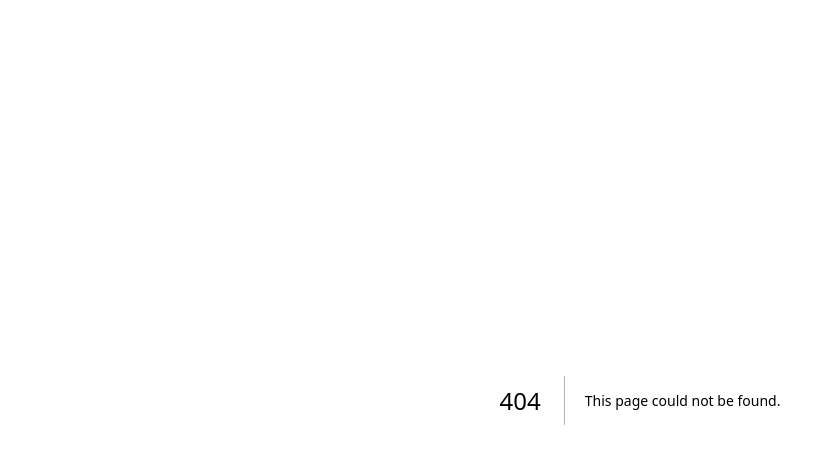
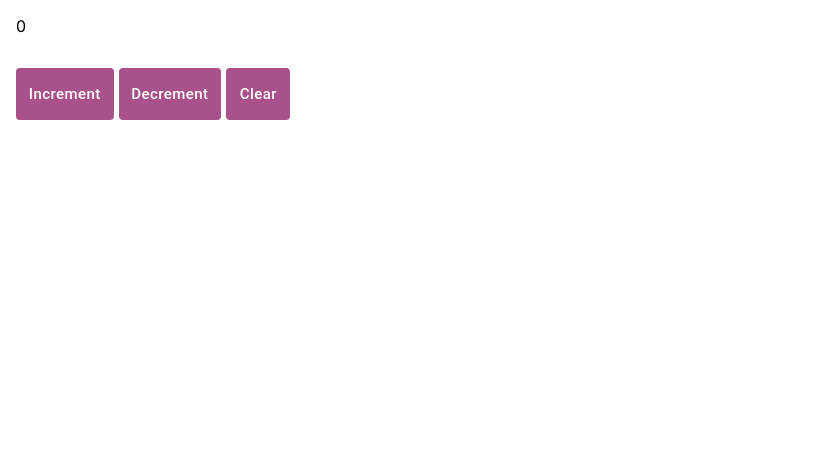
Before and after one commit to EmekaKezie/the-africa-vision, a Next.js app: page /donate/1/action in a window 1280 px wide. Before the commit this address had no page. Shown: the top 464 px of the page, without its empty margins (0-827 px from the left). Built offline with nearby package versions, Linux system fonts and the light colour scheme.

Commit message:
Redux Configuration

```diff
--- /dev/null
+++ b/src/app/donate/[slug]/action/page.tsx
@@ -0,0 +1,60 @@
+"use client";
+import PurpleButton from "@/component/common/PurpleButton";
+import { onClear, onDecrement, onIncrement } from "@/redux/slices/_testSlice";
+import { useAppDispatch, useAppSelector } from "@/redux/useReduxHooks";
+import { Box, Stack } from "@mui/material";
+
+import { Provider } from "react-redux";
+import { persistor, store } from "@/redux/store";
+import { PersistGate } from "redux-persist/integration/react";
+import ReduxProvider from "@/component/common/ReduxProvider";
+
+function DonateAction() {
+  const testReducerStore = useAppSelector((state) => state.testReducer);
+  const dispatch = useAppDispatch();
+
+  const handeIncrement = () => {
+    dispatch(onIncrement());
+  };
+
+  const handleDecrement = () => {
+    dispatch(onDecrement());
+  };
+
+  const handleClear = () => {
+    dispatch(onClear());
+  };
+
+  return (
+    <Box>
+      <Box padding="1rem">{testReducerStore?.count}</Box>
+      <Stack direction="row" padding="1rem">
+        <PurpleButton
+          text="Increment"
+          onClick={handeIncrement}
+          style={{ marginRight: "5px" }}
+        />
+        <PurpleButton
+          text="Decrement"
+          onClick={handleDecrement}
+          style={{ marginRight: "5px" }}
+        />
+        <PurpleButton text="Clear" onClick={handleClear} />
+      </Stack>
+    </Box>
+  );
+
+
+}
+
+export default ReduxProvider(DonateAction);
+
+// export default function DonateAction() {
+//   return (
+//     <Provider store={store}>
+//       <PersistGate persistor={persistor}>
+//         <DonateActionMini />
+//       </PersistGate>
+//     </Provider>
+//   );
+// }
--- a/src/component/common/PurpleButton.tsx
+++ b/src/component/common/PurpleButton.tsx
@@ -8,34 +8,25 @@ type props = {
   startIcon?: JSX.Element;
   endIcon?: JSX.Element;
   size?: sizeTypes;
-  style?:any;
-  fullWidth?:boolean
+  style?: any;
+  fullWidth?: boolean;
+  onClick?: () => void;
 };
 
 export default function PurpleButton(props: props) {
   const classes = useStyles();
   return (
     <Button
-      // className={classes.btn}
       startIcon={props.startIcon}
       endIcon={props.endIcon}
       size={!props.size ? "large" : props.size}
       style={props.style}
       fullWidth={!props.fullWidth ? false : true}
-      //variant="contained"
-      //style={{}}
-      // style={{
-      //   background: "#A8518A",
-      //   padding: "0.8rem",
-      //   textTransform: "none",
-      //   color: "#FFFFFF",
-      //   width: "150px",
-      // }}
+      onClick={props.onClick}
       sx={{
         padding: "0.8rem",
         textTransform: "none",
         color: "#FFFFFF",
-        //width: "150px",
         backgroundColor: "#A8518A",
         "&:hover": {
           border: "1px solid #A8518A",
--- /dev/null
+++ b/src/component/common/ReduxProvider.tsx
@@ -0,0 +1,17 @@
+import { persistor, store } from "@/redux/store";
+import { Component } from "react";
+import { Provider } from "react-redux";
+import { PersistGate } from "redux-persist/integration/react";
+
+export default function ReduxProvider(Component: any) {
+  const Wrapped = ({ ...props }: any) => {
+    return (
+      <Provider store={store}>
+        <PersistGate loading={null} persistor={persistor}>
+          <Component {...props} />
+        </PersistGate>
+      </Provider>
+    );
+  };
+  return Wrapped;
+}
--- a/src/component/core/PgAboutUs.tsx
+++ b/src/component/core/PgAboutUs.tsx
@@ -47,7 +47,7 @@ export default function PgAboutUs() {
                 }}>
                 <PhoneInTalk sx={{ color: "#A8518A", marginRight: "5px" }} />
                 <Typography sx={{ fontSize: "0.9em" }}>
-                  +(234) 7030 901 914
+                  +234 (0) 912 879 8369
                 </Typography>
               </Box>
               <Box
@@ -59,7 +59,7 @@ export default function PgAboutUs() {
                   sx={{ color: "#A8518A", marginRight: "5px" }}
                 />
                 <Typography sx={{ fontSize: "0.9em" }}>
-                  pia@landofhope.dk
+                  growth@theafricavision.com
                 </Typography>
               </Box>
             </Box>
--- a/src/component/core/PgFooter.tsx
+++ b/src/component/core/PgFooter.tsx
@@ -247,17 +247,17 @@ const contactData: contactDataProps[] = [
   {
     id: "1",
     icon: <WhatsApp sx={{ marginRight: "10px", color: "#A8518A" }} />,
-    text: "+(234) 912 879 8369",
+    text: "+234 (0) 912 879 8369",
   },
   {
     id: "2",
     icon: <Email sx={{ marginRight: "10px", color: "#A8518A" }} />,
-    text: " Growth@theafricavision.com",
+    text: " growth@theafricavision.com",
   },
   {
     id: "3",
     icon: <Phone sx={{ marginRight: "10px", color: "#A8518A" }} />,
-    text: "+(234) 912 879 8369",
+    text: "+234 (0) 912 879 8369",
   },
   {
     id: "4",
--- /dev/null
+++ b/src/redux/slices/_testSlice.ts
@@ -0,0 +1,24 @@
+import { createSlice } from "@reduxjs/toolkit";
+
+const initialState = {
+  count: 0,
+};
+
+export const _testSlice = createSlice({
+  name: "testSlice",
+  initialState,
+  reducers: {
+    onIncrement: (state) => {
+      state.count = state.count + 1;
+    },
+    onDecrement: (state) => {
+      state.count = state.count + -1;
+    },
+    onClear: (state) => {
+      state.count = 0;
+    },
+  },
+});
+
+export const {onIncrement, onDecrement, onClear} = _testSlice.actions
+export default _testSlice.reducer
--- /dev/null
+++ b/src/redux/store.ts
@@ -0,0 +1,44 @@
+import { configureStore } from "@reduxjs/toolkit";
+import { combineReducers } from "redux";
+import storage from "redux-persist/lib/storage";
+
+import {
+  persistStore,
+  persistReducer,
+  FLUSH,
+  REHYDRATE,
+  PAUSE,
+  PERSIST,
+  PURGE,
+  REGISTER,
+} from "redux-persist";
+import _testSlice from "./slices/_testSlice";
+
+const persistConfig = {
+  key: "root",
+  storage,
+  whiteLists: [],
+  blacklist: ["testReducer"],
+};
+
+const reducers = combineReducers({
+  testReducer: _testSlice,
+});
+
+const persistedReducer = persistReducer(persistConfig, reducers);
+
+export const store = configureStore({
+  reducer: persistedReducer,
+  middleware: (getDefaultMiddleware) =>
+    getDefaultMiddleware({
+      serializableCheck: {
+        ignoredActions: [FLUSH, REHYDRATE, PAUSE, PERSIST, PURGE, REGISTER],
+      },
+    }),
+});
+
+export const persistor = persistStore(store);
+
+export type RootState = ReturnType<typeof store.getState>;
+
+export type AppDispatch = typeof store.dispatch;
--- /dev/null
+++ b/src/redux/useReduxHooks.ts
@@ -0,0 +1,7 @@
+import { TypedUseSelectorHook, useDispatch, useSelector } from 'react-redux'
+import { AppDispatch, RootState } from '@/redux/store'
+
+
+// Use throughout your app instead of plain `useDispatch` and `useSelector`
+export const useAppDispatch: () => AppDispatch = useDispatch
+export const useAppSelector: TypedUseSelectorHook<RootState> = useSelector
```
Also changed, not shown: package.json (+8 -3 lines), src/app/donate/[slug]/page.tsx (+10 -7 lines), src/component/core/DonationAnalytics.tsx (+27 -26 lines), src/component/core/StoryImages.tsx (+2 -6 lines), 1 other file (tests, documents, lock files or other folders).
